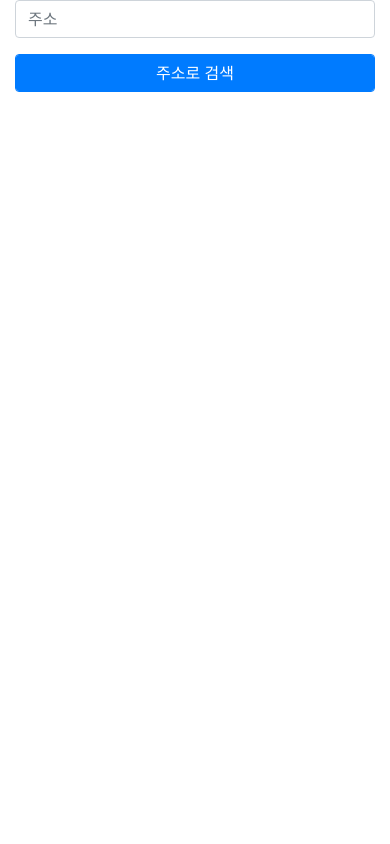
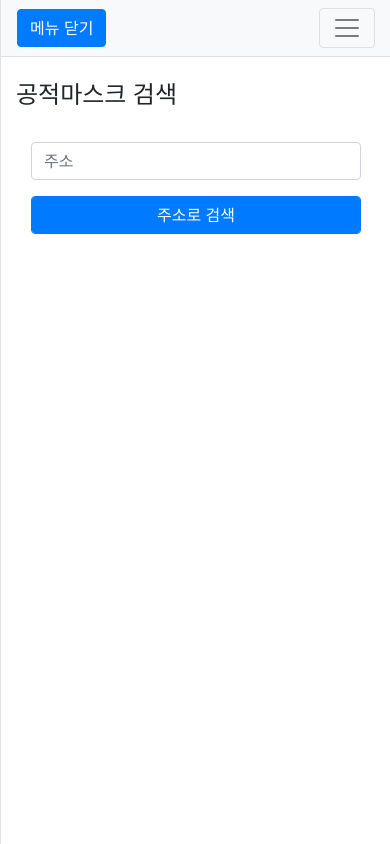
Before and after one commit to superThisMe/project-corona119, a Java web app: page /mask in a window 390 px wide. Run offline with Tomcat 11, a stand-in JSP engine, Linux system fonts and the light colour scheme.

Commit message:
mask.jsp (공적마스크 현황 페이지) 양식 완성

```diff
--- a/corona119/src/main/webapp/WEB-INF/views/mask.jsp
+++ b/corona119/src/main/webapp/WEB-INF/views/mask.jsp
@@ -1,76 +1,129 @@
-<%@ page language="java" contentType="text/html; charset=UTF-8"
-    pageEncoding="UTF-8"%>
+<%@ page pageEncoding="utf-8" contentType="text/html; charset=utf-8" %>
+<%@ taglib uri="http://java.sun.com/jsp/jstl/core" prefix="c" %>
+
 <!DOCTYPE html>
-<html>
+<html lang="ko">
+
 <head>
-	<meta charset="UTF-8">
-	<title>Insert title here</title>
+
+    <meta charset="utf-8">
+    <meta name="viewport" content="width=device-width, initial-scale=1, shrink-to-fit=no">
+    <meta name="description" content="">
+    <meta name="author" content="">
+
+    <title>코로나 119 - 신종 코로나 바이러스 종합 정보 포털</title>
+
     <!-- Bootstrap core CSS -->
-	<link rel="stylesheet" href="https://stackpath.bootstrapcdn.com/bootstrap/4.4.1/css/bootstrap.min.css" integrity="sha384-Vkoo8x4CGsO3+Hhxv8T/Q5PaXtkKtu6ug5TOeNV6gBiFeWPGFN9MuhOf23Q9Ifjh" crossorigin="anonymous">
+    <link href="/corona/resources/vendor/bootstrap/css/bootstrap.min.css" rel="stylesheet">
+
+    <!-- Custom styles for this template -->
+    <link href="/corona/resources/css/simple-sidebar.css" rel="stylesheet">
+
 </head>
+
 <body>
 
+    <div class="d-flex" id="wrapper">
+
+        <jsp:include page="/WEB-INF/views/sidebar.jsp" />
+
+        <!-- Page Content -->
+        <div id="page-content-wrapper">
+
+            <jsp:include page="/WEB-INF/views/topbar.jsp" />
+
+            <div class="container-fluid">
+                <h4 class="mt-4">공적마스크 검색</h4>
+                <br />
                 <div id="content" class="col-md-12">
                     <div class="form-row">
                         <div class="form-group col-md-8">
                             <input type="text" class="form-control" placeholder="주소">
                         </div>
                         <div class="form-group col-md-2">
-	    		<button class="btn btn-primary form-control" type="button" data-toggle="collapse" data-target="#collapseExample" aria-expanded="false" aria-controls="collapseExample">
+                            <button class="btn btn-primary form-control" type="button" data-toggle="collapse"
+                                data-target="#collapseExample" aria-expanded="false" aria-controls="collapseExample">
                                 주소로 검색
                             </button>
                         </div>
                     </div>
                 </div>
 
-	<div class="collapse col-md-10" id="collapseExample">
+                <div class="collapse col-md-12" id="collapseExample">
                     <div class="row">
-			<div class="col-md-3">
-				<div class="card">
-					<div class="card-body">
-						<h5 class="card-title">약국 1</h5>
-						<p class="card-text">위치</p>
-						<p class="card-text">입고시간</p>
+                        <div id="map" class="col-md-6" style="height:600px;background-color:green;">
+                            지도
                         </div>
-				</div>
-			</div>
-			<div class="col-md-3">
-				<div class="card">
-					<div class="card-body">
-						<h5 class="card-title">약국 2</h5>
-						<p class="card-text">위치</p>
-						<p class="card-text">입고시간</p>
-					</div>
-				</div>
-			</div>
-			<div class="col-md-3">
-				<div class="card">
-					<div class="card-body">
-						<h5 class="card-title">약국 3</h5>
-						<p class="card-text">위치</p>
-						<p class="card-text">입고시간</p>
-					</div>
-				</div>
-			</div>
-			<div class="col-md-3">
-				<div class="card">
-					<div class="card-body">
-						<h5 class="card-title">약국 4</h5>
-						<p class="card-text">위치</p>
-						<p class="card-text">입고시간</p>
+                        <div class="col-md-6">
+                            <table id="dataTable" class="table table-bordered">
+                                <thead>
+                                    <tr>
+                                        <th>상호명</th>
+                                        <th>위치</th>
+                                        <th>재고량</th>
+                                        <th>입고시간</th>
+                                    </tr>
+                                </thead>
+                                <tbody>
+                                    <tr>
+                                        <td>Tiger Nixon</td>
+                                        <td>System Architect</td>
+                                        <td>Edinburgh</td>
+                                        <td>61</td>
+                                    </tr>
+                                    <tr>
+                                        <td>Garrett Winters</td>
+                                        <td>Accountant</td>
+                                        <td>Tokyo</td>
+                                        <td>63</td>
+                                    </tr>
+                                </tbody>
+                            </table>
                         </div>
                     </div>
                 </div>
             </div>
         </div>
 
+        <!-- /#page-content-wrapper -->
 
+    </div>
+    <!-- /#wrapper -->
 
-	<div id="map" class="col-md-12"></div>
+    <!-- Bootstrap core JavaScript -->
+    <script src="/corona/resources/vendor/jquery/jquery.min.js"></script>
+    <script src="/corona/resources/vendor/bootstrap/js/bootstrap.bundle.min.js"></script>
+    <script src="https://code.jquery.com/jquery-3.4.1.js"></script>
 
+    <!-- Custom scripts for all pages-->
+    <script src="/corona/resources/datatables/sb-admin-2.min.js"></script>
 
-	<script src="https://code.jquery.com/jquery-3.4.1.slim.min.js" integrity="sha384-J6qa4849blE2+poT4WnyKhv5vZF5SrPo0iEjwBvKU7imGFAV0wwj1yYfoRSJoZ+n" crossorigin="anonymous"></script>
-	<script src="https://cdn.jsdelivr.net/npm/popper.js@1.16.0/dist/umd/popper.min.js" integrity="sha384-Q6E9RHvbIyZFJoft+2mJbHaEWldlvI9IOYy5n3zV9zzTtmI3UksdQRVvoxMfooAo" crossorigin="anonymous"></script>
-	<script src="https://stackpath.bootstrapcdn.com/bootstrap/4.4.1/js/bootstrap.min.js" integrity="sha384-wfSDF2E50Y2D1uUdj0O3uMBJnjuUD4Ih7YwaYd1iqfktj0Uod8GCExl3Og8ifwB6" crossorigin="anonymous"></script>
+    <!-- Page level plugins -->
+    <script src="/corona/resources/datatables/jquery.dataTables.min.js"></script>
+    <script src="/corona/resources/datatables/dataTables.bootstrap4.min.js"></script>
+
+    <!-- Page level custom scripts -->
+    <script src="/corona/resources/datatables/datatables-demo.js"></script>
+
+    <!-- Menu Toggle Script -->
+    <script>
+        $("#menu-toggle").click(function (e) {
+            e.preventDefault();
+            $("#wrapper").toggleClass("toggled");
+            if ($("#wrapper").hasClass("toggled")) {
+                $("#menu-toggle").html("메뉴 열기");
+            } else {
+                $("#menu-toggle").html("메뉴 닫기");
+            }
+        });
+    </script>
+
+    <script type="text/javascript">
+		$(function() {
+			$("#dataTable_wrapper").children().eq(0).remove();
+		});
+    </script>
+
 </body>
+
 </html>
```
Also changed, not shown: 1 other file. Lines whose indentation alone changed are shown as unchanged.
